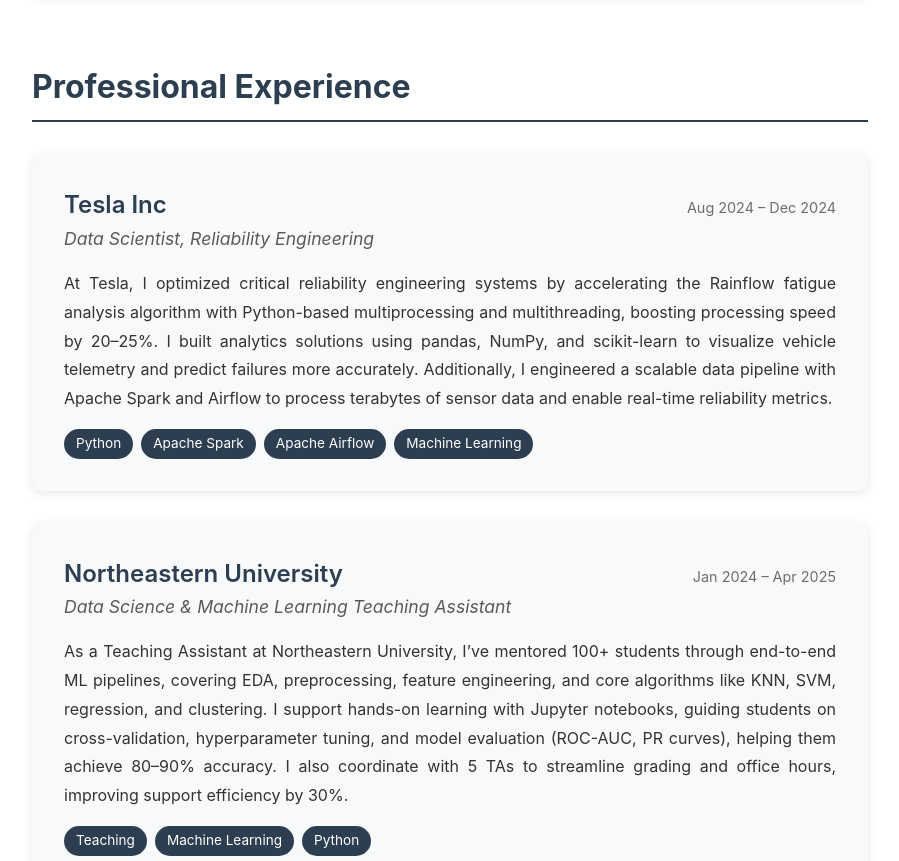
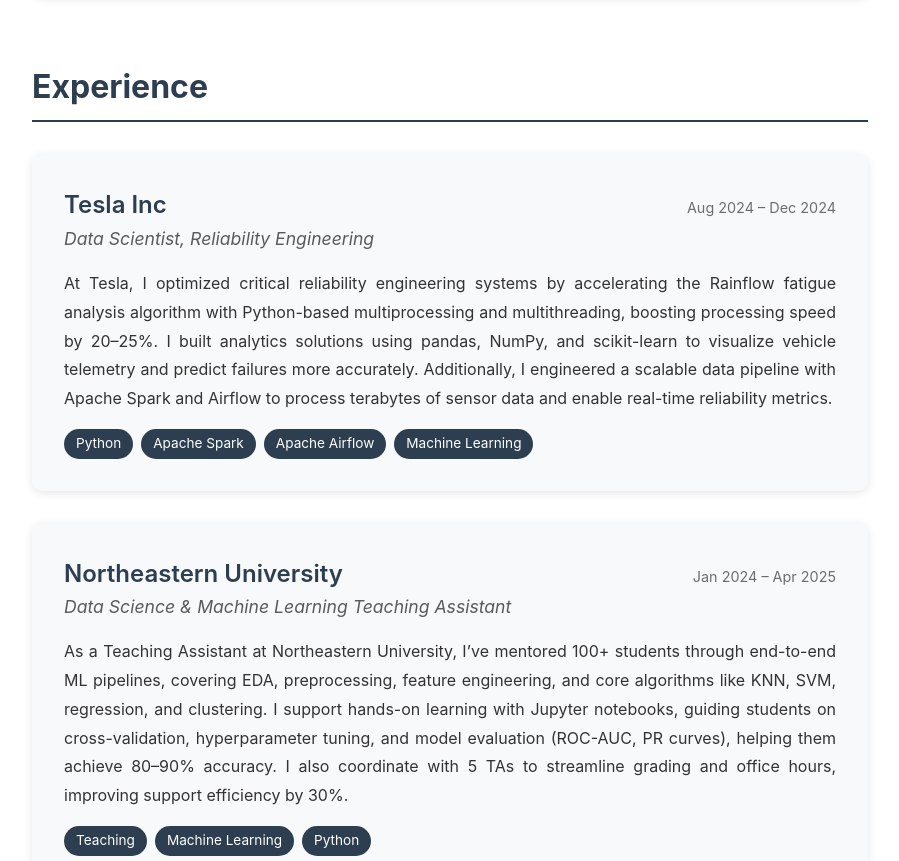
Before and after one commit to rohithram22/rohithram22.github.io, a plain HTML site: page projects.html in a window 1280 px wide. Shown: the part 997-1858 px from the top of the page, without its empty margins (190-1089 px from the left). Drawn offline with Linux system fonts and the light colour scheme.

Commit message:
error fixed

```diff
--- a/projects.html
+++ b/projects.html
@@ -311,7 +311,7 @@
         </div>
 
         <div class="section">
-            <h2 class="section-title">Professional Experience</h2>
+            <h2 class="section-title">Experience</h2>
 
             <div class="item">
                 <div class="item-header">
```
